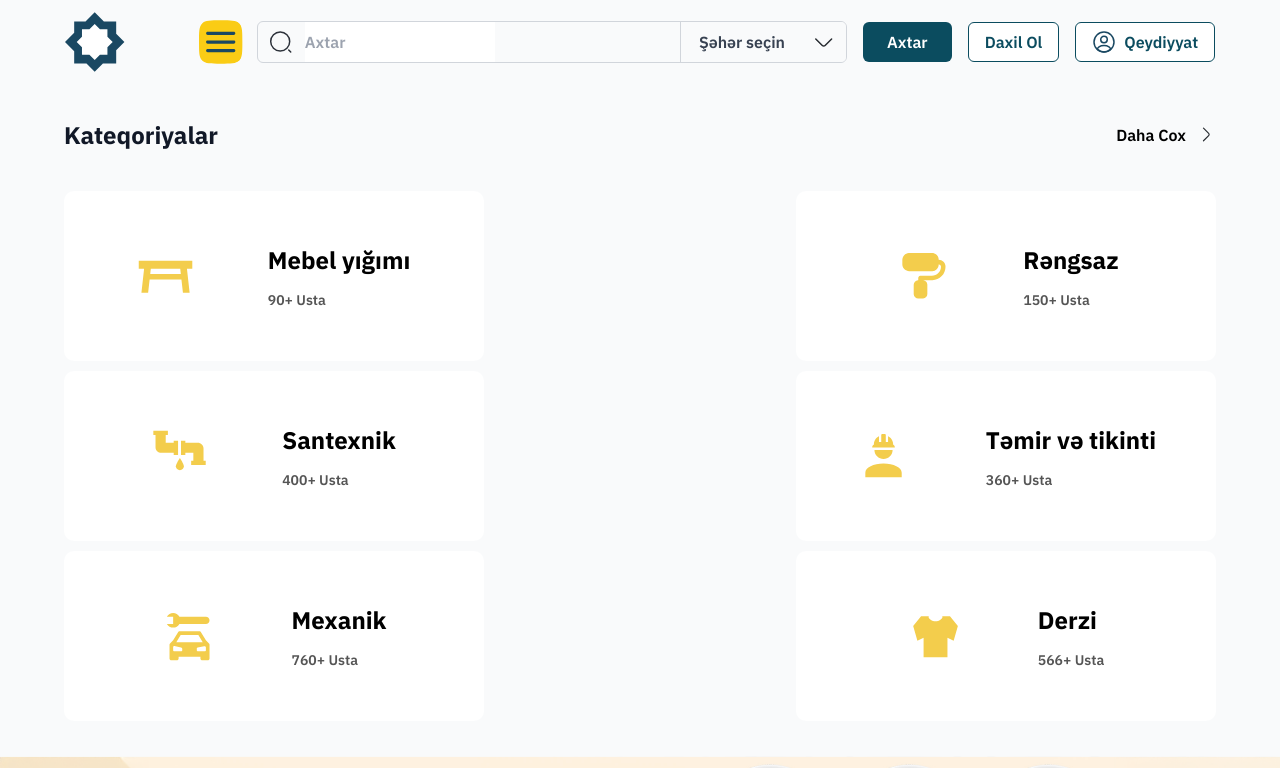
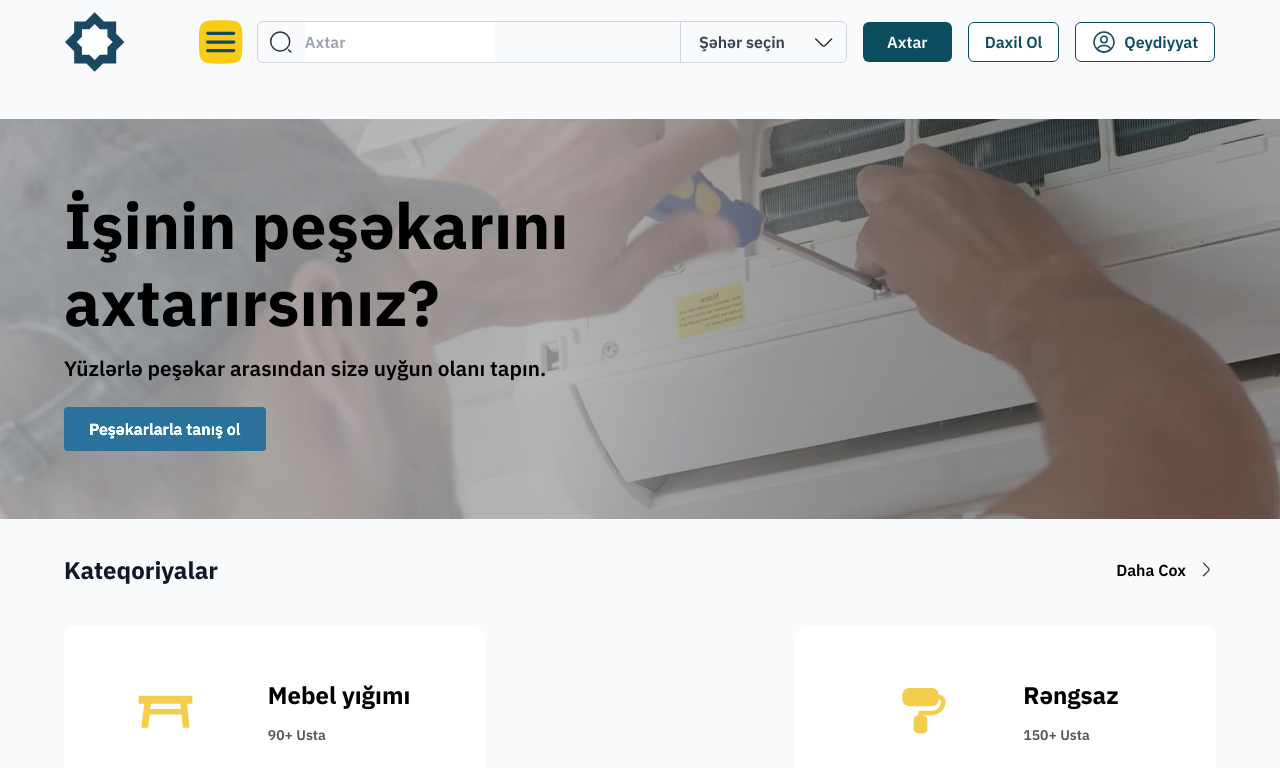
Before and after one commit to Yunis003/BDA-Pesekarlar.az, a React (Vite) app: page / in a window 1280 px wide. Shown: the top 768 px of the page. Built offline with nearby package versions, Linux system fonts and the light colour scheme.

Commit message:
All Components Together Fixed

```diff
--- a/src/App.jsx
+++ b/src/App.jsx
@@ -9,7 +9,7 @@ function App() {
   return (
     <div className="wrapper">
       <Header />
-      {/* <HeroSection /> */}
+      <HeroSection />
       <Categories />
       <Flags />
       <Card />
--- a/src/Components/hero.css
+++ b/src/Components/hero.css
@@ -1,8 +1,9 @@
 .hero-container {
     position: relative;
     width: 100%;
-    height: 2700px;
+    height: 400px;
     background-image: url('../assets/Hero.svg');
+    background-size: cover;
    background-repeat: no-repeat ;
     display: flex;
     color: white;
```
